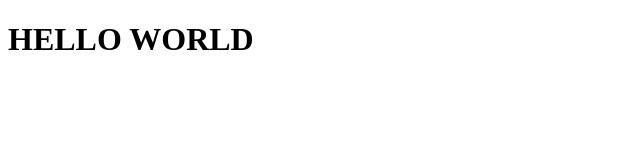
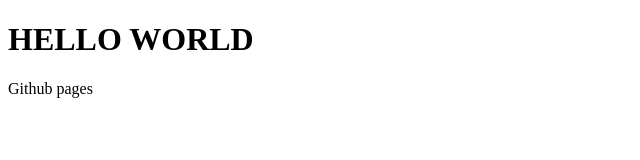
Before and after one commit to tarasandrushko/tarasandrushko.github.io, a plain HTML site: page index.html in a window 1280 px wide. Shown: the whole page, without its empty margins (0-640 px from the left). Drawn offline with Linux system fonts and the light colour scheme.

Commit message:
Update index.html

```diff
--- a/index.html
+++ b/index.html
@@ -2,7 +2,7 @@
 <html>
 	<body>
 		<h1>HELLO WORLD</h1>
-
+		<p1>Github pages</p1>
 
 	</body>
 </html>
```
